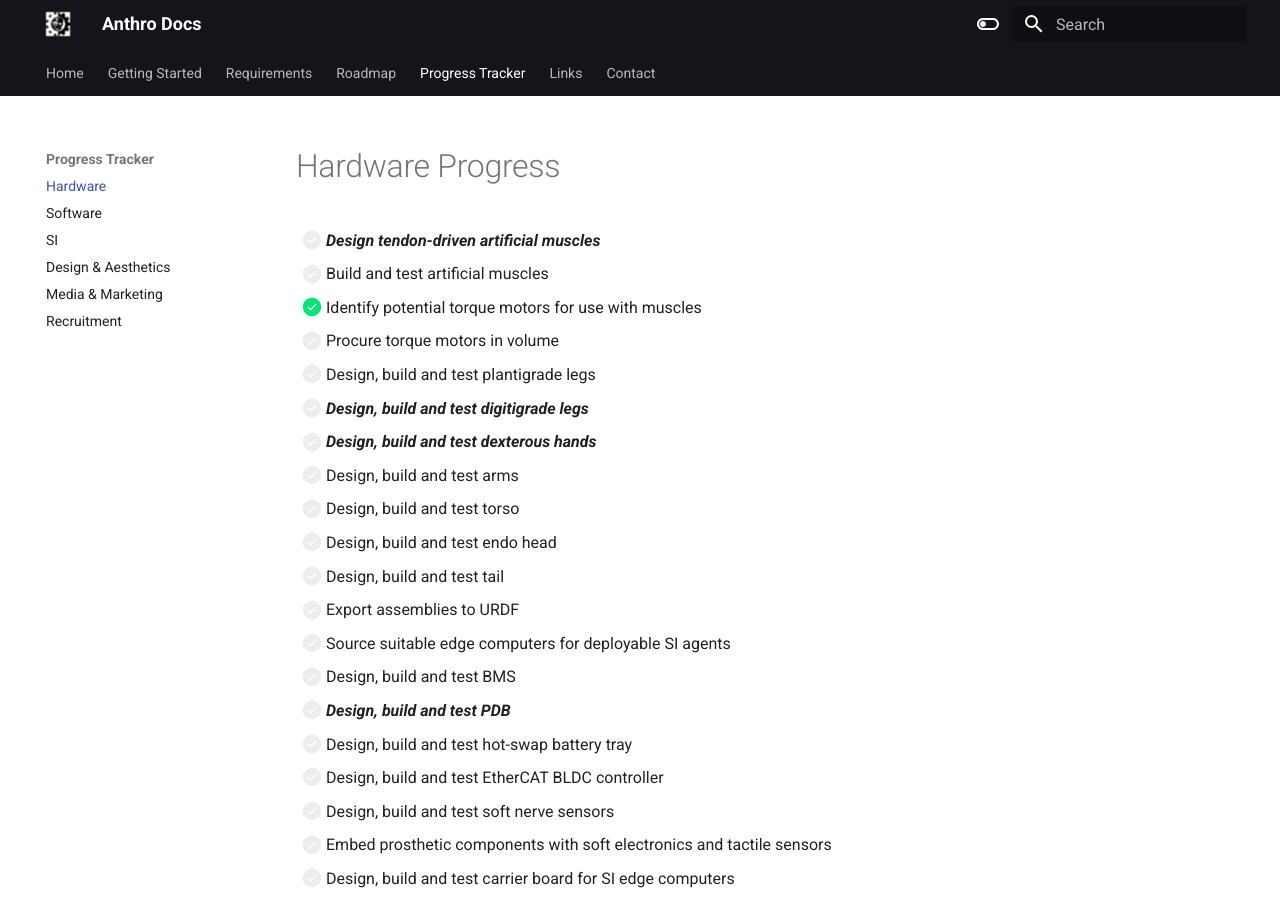
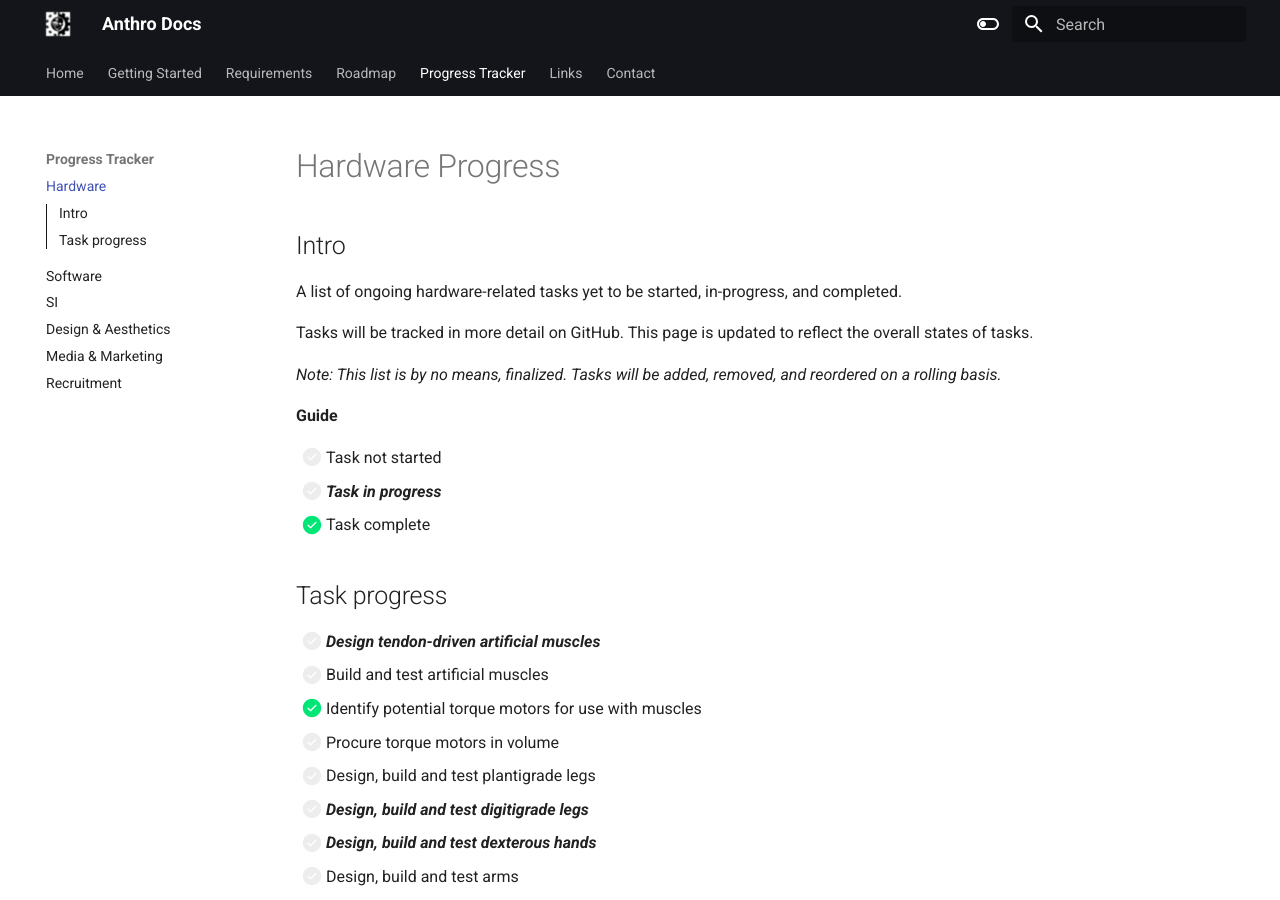
Before and after one commit to Anthrobotics/anthro-docs, an MkDocs documentation site: the page built from docs/progress tracker/hardware progress.md, in a window 1280 px wide and 900 px high. Built offline with MkDocs 1.6.1 and Material for MkDocs 9.7.7, drawn with Linux system fonts in a browser that asks for light colours.

Commit message:
Update hardware progress.md

```diff
--- a/docs/progress tracker/hardware progress.md
+++ b/docs/progress tracker/hardware progress.md
@@ -1,4 +1,19 @@
 # Hardware Progress
+
+## Intro
+A list of ongoing hardware-related tasks yet to be started, in-progress, and completed.
+
+Tasks will be tracked in more detail on GitHub. This page is updated to reflect the overall states of tasks.
+
+*Note: This list is by no means, finalized. Tasks will be added, removed, and reordered on a rolling basis.*
+
+**Guide**
+
+- [ ] Task not started
+- [ ] ***Task in progress***
+- [X] Task complete
+
+## Task progress
 
 - [ ] ***Design tendon-driven artificial muscles***
 - [ ] Build and test artificial muscles
```
